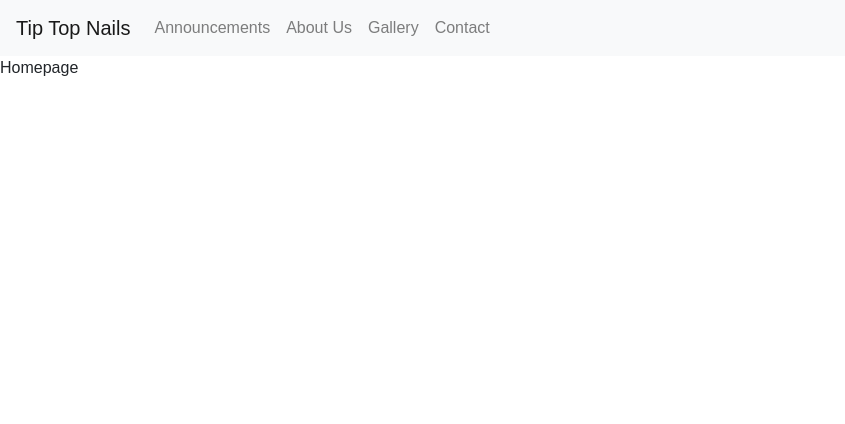
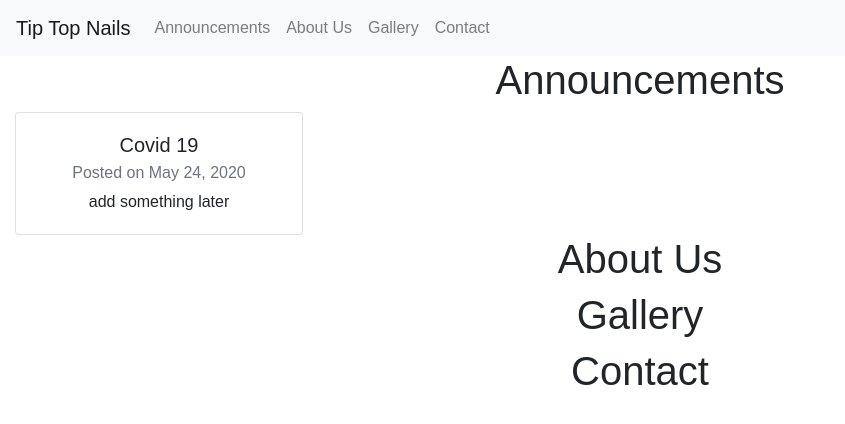
Before and after one commit to Rmartinez2020/TipTopNails, a React (Create React App) app in the folder client/: page / in a window 1280 px wide. Shown: the top 424 px of the page, without its empty margins (0-845 px from the left). Built offline with nearby package versions, Linux system fonts and the light colour scheme.

Commit message:
change links in nav to navlinks from react router dom and set up homepage

```diff
--- a/client/package.json
+++ b/client/package.json
@@ -7,6 +7,8 @@
   "dependencies": {
     "react": "^16.6.3",
     "react-dom": "^16.6.3",
+    "react-router-dom": "^5.2.0",
+    "react-router-hash-link": "^1.2.2",
     "react-scripts": "^2.1.1"
   },
   "scripts": {
--- a/client/src/App.js
+++ b/client/src/App.js
@@ -1,14 +1,22 @@
 /* === Dependencies === */
 import React, { Component } from "react";
 import "./App.css";
+import {
+  BrowserRouter as Router,
+  Route,
+  Redirect,
+  Switch
+} from 'react-router-dom';
 import Homepage from "./pages/homepage";
 import Nav from "./components/Nav"
 
 function App() {
   return (
     <>
-      <Nav />
-      <Homepage />
+      <Router>
+        <Nav />
+        <Homepage />
+      </Router>
     </>
   );
 }
--- a/client/src/components/Announcements/index.js
+++ b/client/src/components/Announcements/index.js
@@ -7,15 +7,15 @@ import React from "react";
 function Announcements() {
     return (
         <>
-            <div class="card" style="width: 18rem;">
+            <div class="card" style={{width: "18rem"}}>
                 <div class="card-body">
-                    <h5 class="card-title">Card title</h5>
+                    <h5 class="card-title">Covid 19</h5>
                     <h6 class="card-subtitle mb-2 text-muted">Posted on May 24, 2020</h6>
                     <p class="card-text">add something later</p>
                 </div>
             </div>
         </>
     )
-}
+};
 
 export default Announcements;
--- a/client/src/components/Nav/index.js
+++ b/client/src/components/Nav/index.js
@@ -1,28 +1,29 @@
 /* === Dependencies === */
 import React from "react";
+import { NavHashLink as NavLink } from 'react-router-hash-link';
 
 function Nav() {
     return (
         <>
-            <nav class="navbar navbar-expand-lg navbar-light bg-light">
-                <a class="navbar-brand" href="#">Tip Top Nails</a>
-                <button class="navbar-toggler" type="button" data-toggle="collapse" data-target="#navbarSupportedContent" aria-controls="navbarSupportedContent" aria-expanded="false" aria-label="Toggle navigation">
-                    <span class="navbar-toggler-icon"></span>
+            <nav className="navbar navbar-expand-lg navbar-light bg-light">
+                <NavLink className="navbar-brand" to="#top">Tip Top Nails</NavLink>
+                <button className="navbar-toggler" type="button" data-toggle="collapse" data-target="#navbarSupportedContent" aria-controls="navbarSupportedContent" aria-expanded="false" aria-label="Toggle navigation">
+                    <span className="navbar-toggler-icon"></span>
                 </button>
 
-                <div class="collapse navbar-collapse" id="navbarSupportedContent">
-                    <ul class="navbar-nav mr-auto">
-                        <li class="nav-item">
-                            <a class="nav-link" href="#announcements">Announcements</a>
+                <div className="collapse navbar-collapse" id="navbarSupportedContent">
+                    <ul className="navbar-nav mr-auto">
+                        <li className="nav-item">
+                            <NavLink className="nav-link" to="#announcements">Announcements</NavLink>
                         </li>
-                        <li class="nav-item">
-                            <a class="nav-link" href="#about">About Us</a>
+                        <li className="nav-item">
+                            <NavLink className="nav-link" to="#about">About Us</NavLink>
                         </li>
-                        <li class="nav-item">
-                            <a class="nav-link" href="#gallery">Gallery</a>
+                        <li className="nav-item">
+                            <NavLink className="nav-link" to="#gallery">Gallery</NavLink>
                         </li>
-                        <li class="nav-item">
-                            <a class="nav-link" href="#contact">Contact</a>
+                        <li className="nav-item">
+                            <NavLink className="nav-link" to="#contact">Contact</NavLink>
                         </li>
                     </ul>
                 </div>
--- a/client/src/pages/homepage.js
+++ b/client/src/pages/homepage.js
@@ -1,11 +1,36 @@
-import React from "react"
+/* === Dependencies === */
+import React from "react";
+import Announcements from "../components/Announcements";
 
-function Homepage () {
+function Homepage() {
     return (
-        <div>
-            Homepage
+        <div className="container-fluid">
+            <div className="row" id="top">
+
+            </div>
+            <div className="row">
+                <div className="col-sm-12 text-center">
+                    <h1 >Announcements</h1>
+                    <Announcements />
+                </div>
+            </div>
+            <div className="row">
+                <div className="col-sm-12 text-center">
+                    <h1 id="about">About Us</h1>
+                </div>
+            </div>
+            <div className="row">
+                <div className="col-sm-12 text-center">
+                    <h1 id="gallery">Gallery</h1>
+                </div>
+            </div>
+            <div className="row">
+                <div className="col-sm-12 text-center">
+                    <h1 id="contact">Contact</h1>
+                </div>
+            </div>
         </div>
     )
-}
+};
 
 export default Homepage;
```
Also changed, not shown: 1 other file (tests, documents, lock files or other folders).
